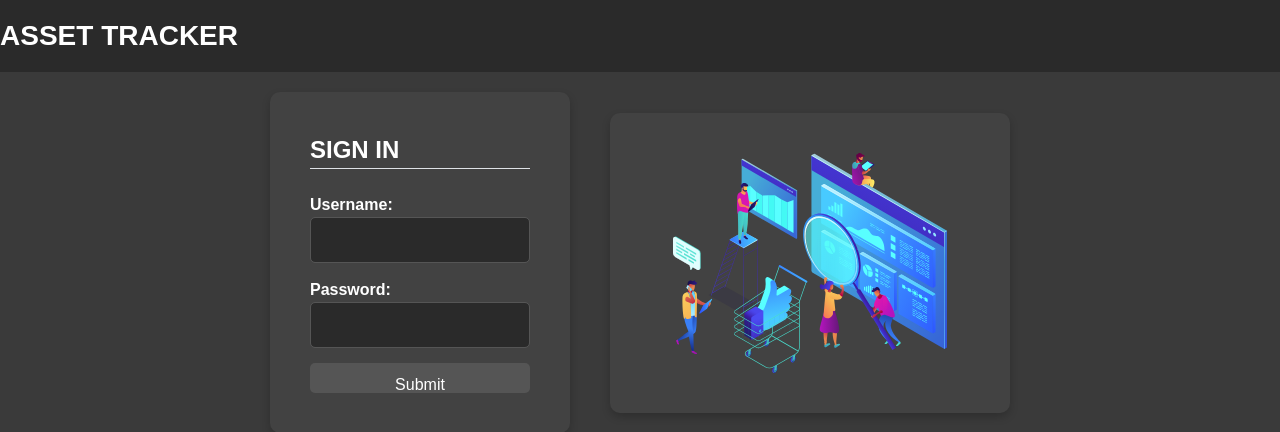
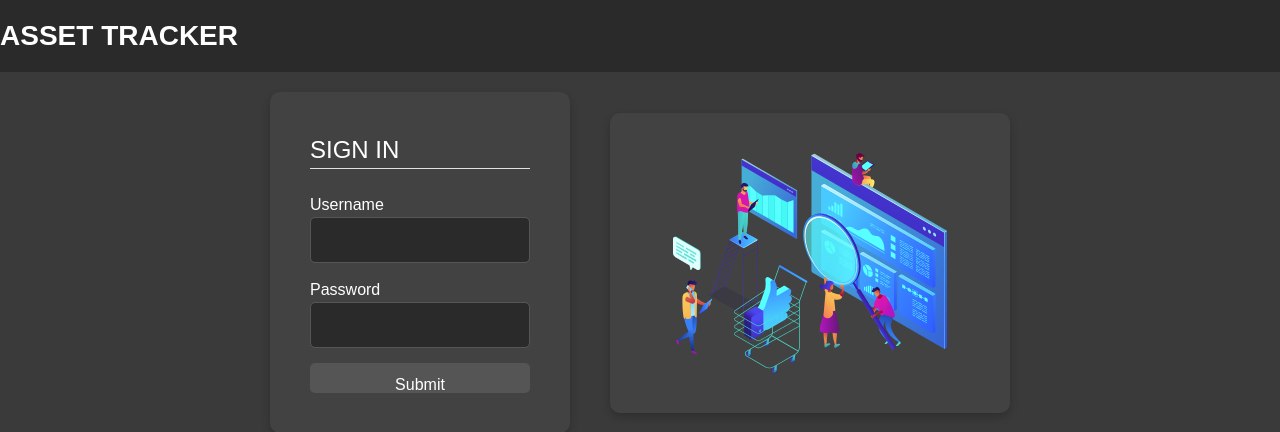
Before and after one commit to Aristocratjnr/Asset-Tracking-Django-Project, a Django app: page /SignIn in a window 1280 px wide. Shown: the part 174-606 px from the top of the page. Run offline with Django 3.2, Linux system fonts and the light colour scheme; some libraries are stand-ins or nearby versions.

Commit message:
refactor: Update SignIn.html labels for username and password

```diff
--- a/users/templates/SignIn.html
+++ b/users/templates/SignIn.html
@@ -29,6 +29,7 @@
             width: 100%;
             padding: 20px 0;
             text-align: center;
+            margin: 0;
         }
         .Header-container h3 {
             color: #ffffff;
@@ -82,7 +83,7 @@
 </head>
 <body>
     <section class="Header-container">
-        <h3 align="left"><b>ASSET TRACKER</b</h3>
+        <h3 align="left"><b>ASSET TRACKER</b></h3>
     </section>
     <section class="FormCon">
         {% block content %}
@@ -92,11 +93,11 @@
                 <fieldset class="form-group">
                     <legend class="border-bottom mb-4" style="color: white;">SIGN IN</legend>
                     <div class="form-group">
-                        <label for="username">Username:</label>
+                        <label for="username">Username</label>
                         <input type="text" class="form-control" id="username" name="username">
                     </div>
                     <div class="form-group">
-                        <label for="password">Password:</label>
+                        <label for="password">Password</label>
                         <input type="password" class="form-control" id="password" name="password">
                     </div>
                 </fieldset>
```
